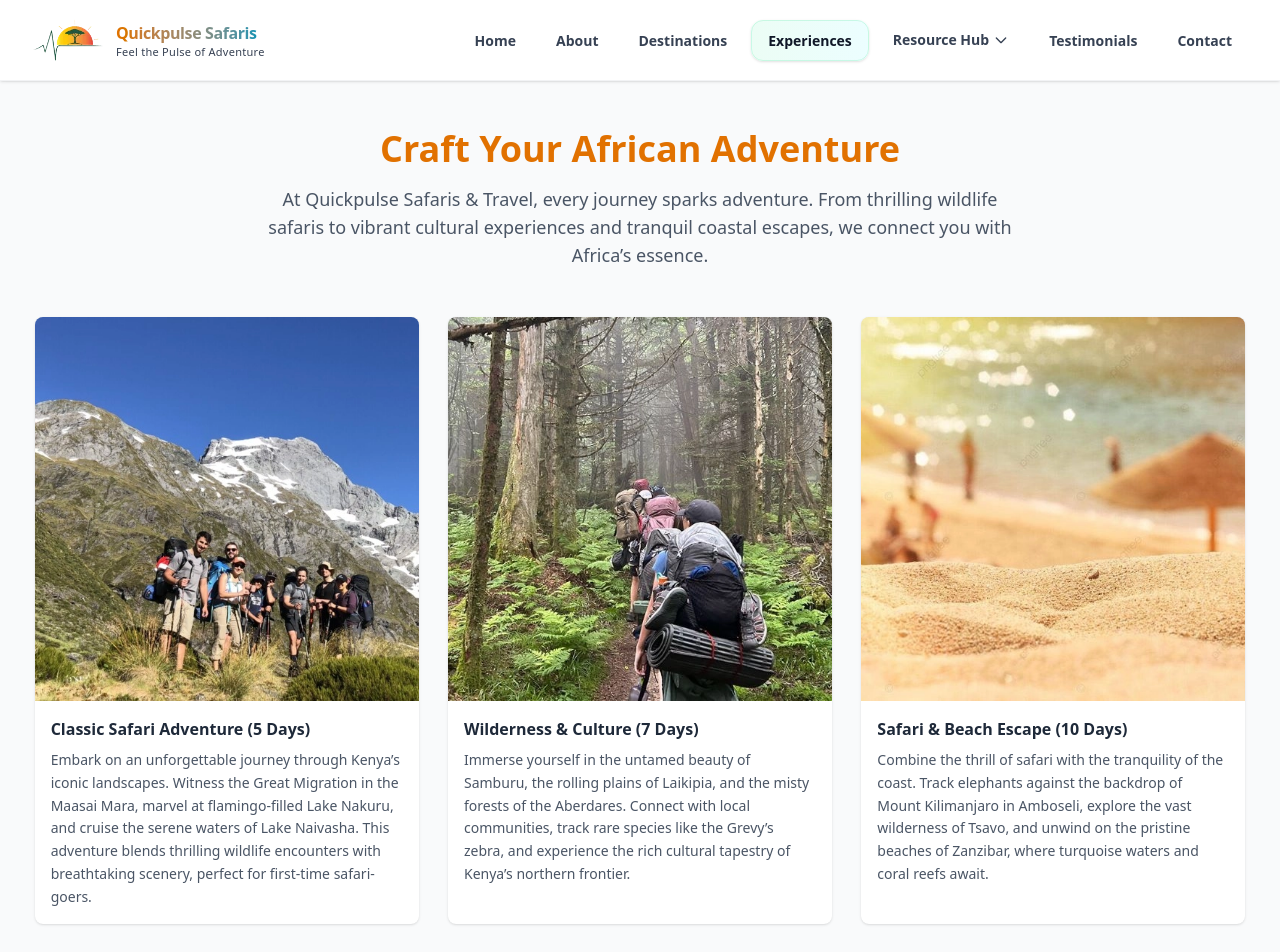
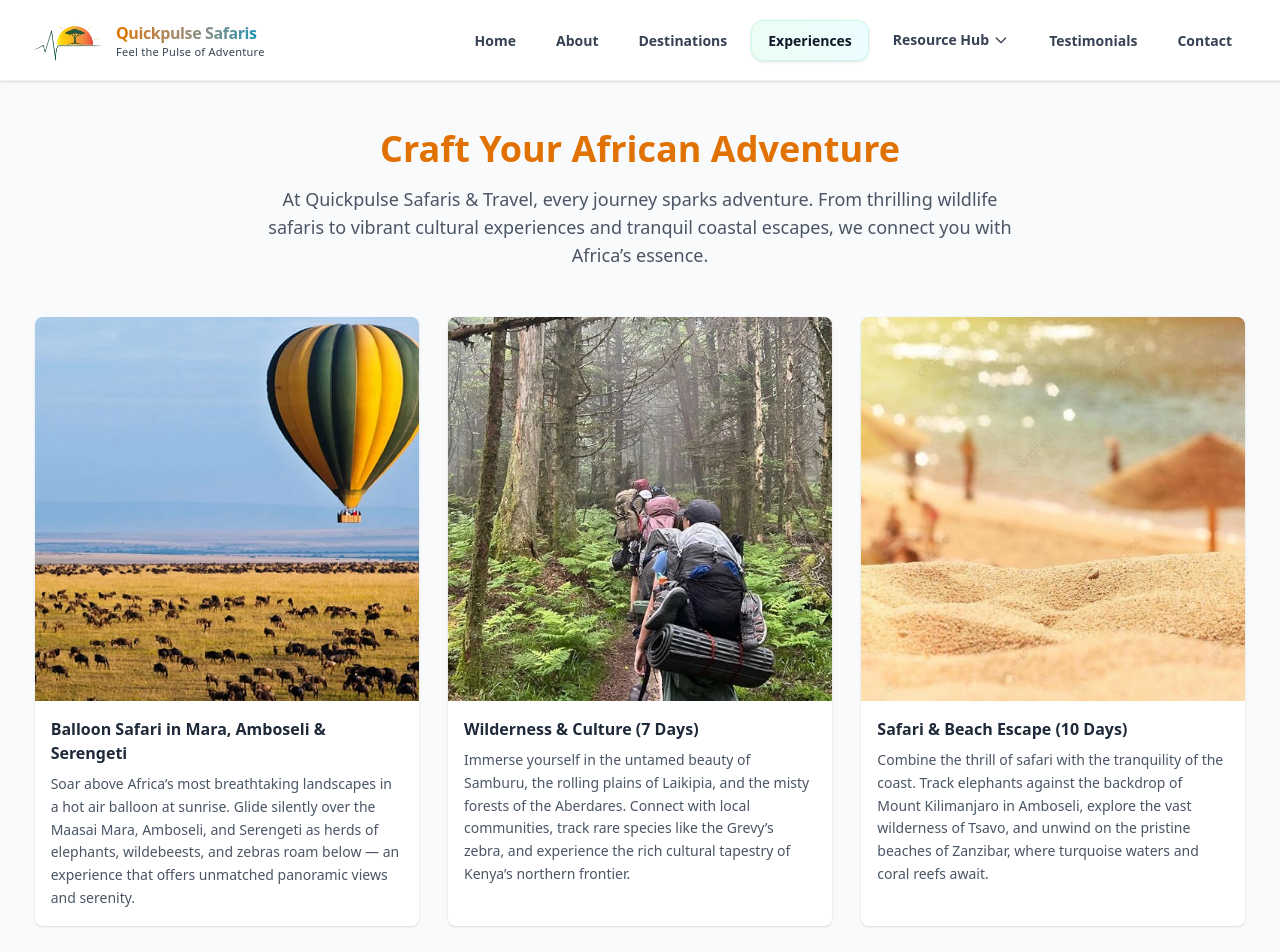
Before and after one commit to mike111-sys/Quick-Safaris, a React (Vite) app: page /experiences in a window 1280 px wide. Shown: the top 952 px of the page. Built offline with nearby package versions, Linux system fonts and the light colour scheme.

Commit message:
refined experiences

```diff
--- a/src/pages/Experiences.tsx
+++ b/src/pages/Experiences.tsx
@@ -1,15 +1,15 @@
 import { motion } from 'framer-motion';
-import classic from '../assets/Experiences Page/classic-safari-adventure.webp';
 import wilderness from '../assets/Experiences Page/wilderness-culture.webp';
 import beach from '../assets/Experiences Page/beach-escape.webp';
+import balloon from '../assets/Experiences Page/balloon-safari.webp';
 
 const Experiences = () => {
   const experiences = [
     {
-      title: 'Classic Safari Adventure (5 Days)',
-      desc: 'Embark on an unforgettable journey through Kenya’s iconic landscapes. Witness the Great Migration in the Maasai Mara, marvel at flamingo-filled Lake Nakuru, and cruise the serene waters of Lake Naivasha. This adventure blends thrilling wildlife encounters with breathtaking scenery, perfect for first-time safari-goers.',
-      img: classic,
-      alt: 'Classic safari adventure in Maasai Mara',
+      title: 'Balloon Safari in Mara, Amboseli & Serengeti',
+      desc: 'Soar above Africa’s most breathtaking landscapes in a hot air balloon at sunrise. Glide silently over the Maasai Mara, Amboseli, and Serengeti as herds of elephants, wildebeests, and zebras roam below — an experience that offers unmatched panoramic views and serenity.',
+      img: balloon,
+      alt: 'Balloon safari over Mara, Amboseli and Serengeti',
     },
     {
       title: 'Wilderness & Culture (7 Days)',
@@ -22,8 +22,8 @@ const Experiences = () => {
       desc: 'Combine the thrill of safari with the tranquility of the coast. Track elephants against the backdrop of Mount Kilimanjaro in Amboseli, explore the vast wilderness of Tsavo, and unwind on the pristine beaches of Zanzibar, where turquoise waters and coral reefs await.',
       img: beach,
       alt: 'Safari and beach escape in Zanzibar',
-    },
-  ];
+    }
+    ];
 
   return (
     <section className="mx-auto max-w-7xl px-4 sm:px-6 lg:px-8 py-12 bg-gray-50">
```
Also changed, not shown: src/assets/Experiences Page/balloon-safari.webp (added).
